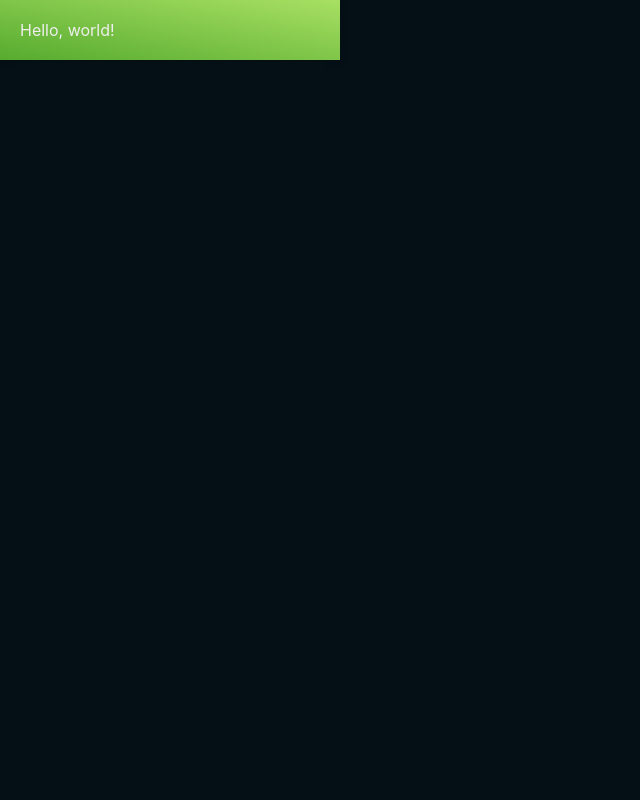
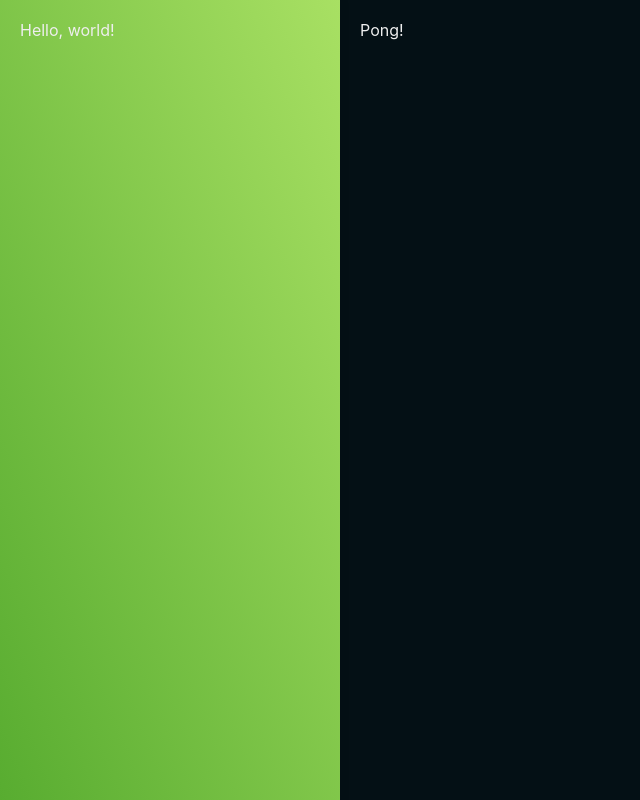
Before and after one commit to tacosontitan/project-odin, a React (Create React App) app: page / in a window 1280 px wide. Shown: the whole page, without its empty margins (0-640 px from the left). Built offline with nearby package versions, Linux system fonts and the light colour scheme.

Commit message:
Added sample consumption for dashboard layout.

```diff
--- a/src/App.tsx
+++ b/src/App.tsx
@@ -1,9 +1,11 @@
 import './App.scss';
-import LeftNav from './components/left-nav/LeftNav';
+import DashboardLayout from './components/layouts/DashboardLayout';
 
 function App() {
   return (
-    <LeftNav />
+    <DashboardLayout>
+      <span>Pong!</span>
+    </DashboardLayout>
   );
 }
 
```
